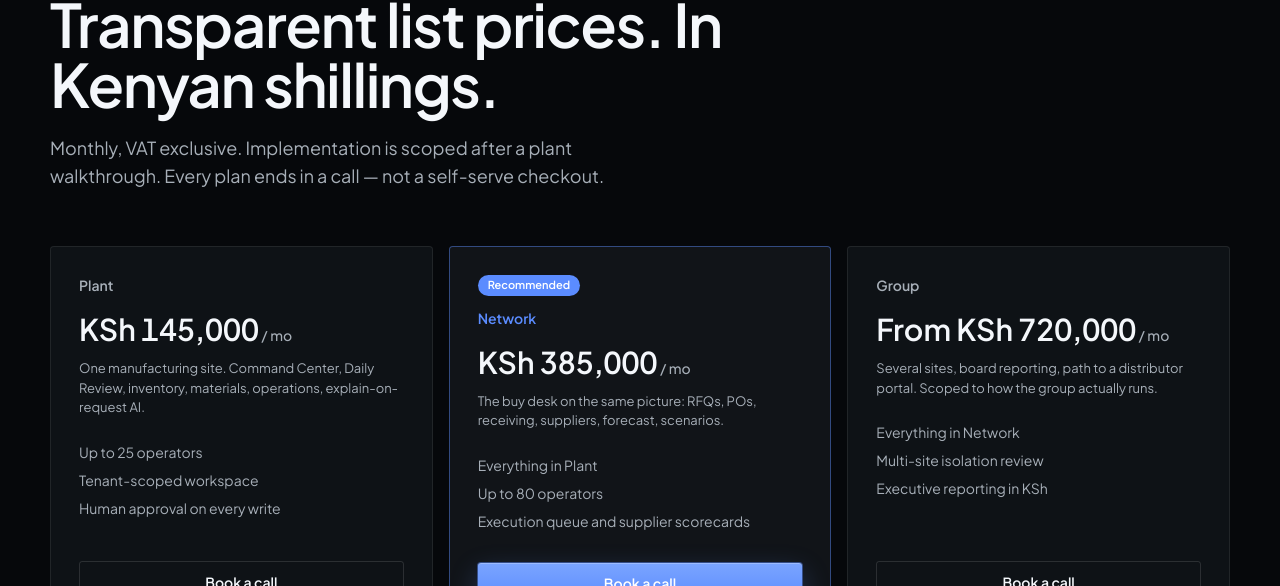
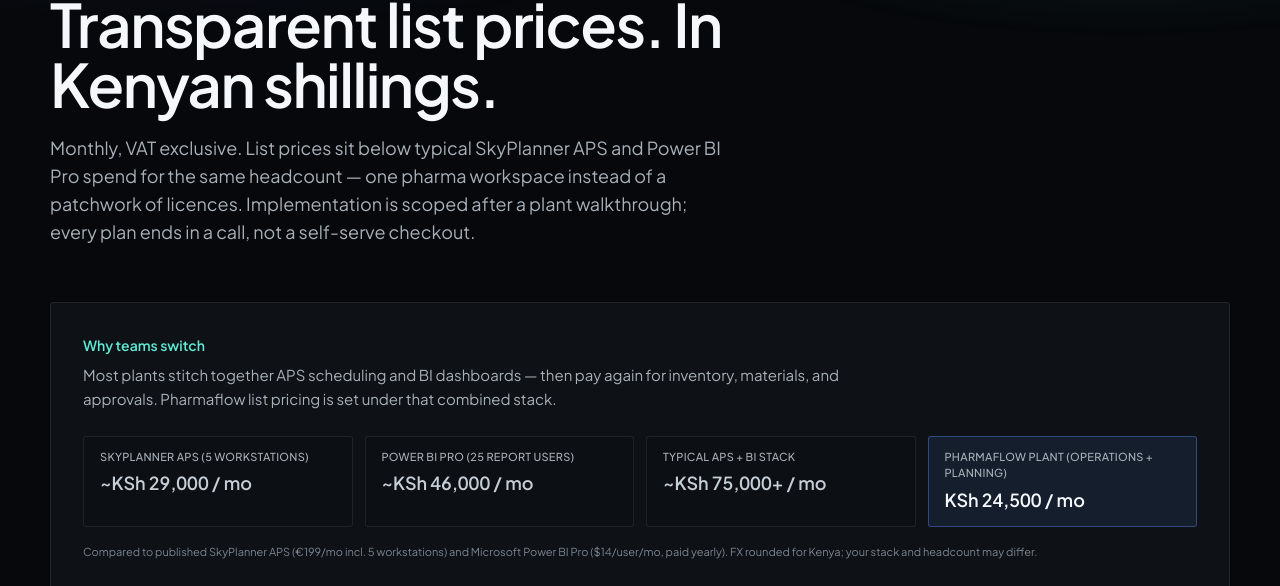
Before and after one commit to Kalpit12/PharmaFlow, a Next.js app: page /pricing in a window 1280 px wide. Shown: the part 214-800 px from the top of the page. Built offline with nearby package versions, Linux system fonts and the light colour scheme; no server answers.

Commit message:
Lower published pricing below typical APS and BI stack.
Adds SkyPlanner and Power BI comparison on pricing pages and reduces Plant, Network, and Group list prices in KSh.

```diff
--- a/src/components/landing/LandingPricingPlans.tsx
+++ b/src/components/landing/LandingPricingPlans.tsx
@@ -1,10 +1,37 @@
 import Link from "next/link";
 
-import { PLANS } from "./landing-copy";
+import { PLANS, PRICING_BENCHMARK } from "./landing-copy";
 
 export function LandingPricingPlans({ contactHref = "/#contact" }: { contactHref?: string }) {
   return (
-    <div className="mt-14 grid items-stretch gap-4 lg:grid-cols-3">
+    <div className="mt-14 space-y-10">
+      <div className="pf-surface rounded-xl border border-[#5EEAD4]/20 p-6 md:p-8">
+        <p className="text-sm font-semibold text-[#5EEAD4]">Why teams switch</p>
+        <p className="mt-2 max-w-3xl text-[15px] leading-relaxed text-[#A7AFB8]">
+          Most plants stitch together APS scheduling and BI dashboards — then pay again for inventory, materials, and
+          approvals. Pharmaflow list pricing is set under that combined stack.
+        </p>
+        <ul className="mt-6 grid gap-3 sm:grid-cols-2 lg:grid-cols-4">
+          {PRICING_BENCHMARK.rows.map((row) => (
+            <li
+              key={row.label}
+              className={
+                row.highlight
+                  ? "rounded-lg border border-[#5B8CFF]/40 bg-[#5B8CFF]/10 px-4 py-3"
+                  : "rounded-lg border border-white/8 bg-[#0A0D11]/40 px-4 py-3"
+              }
+            >
+              <p className="text-[11px] font-medium tracking-wide text-[#A7AFB8] uppercase">{row.label}</p>
+              <p className={`mt-1 text-lg font-semibold tabular-nums ${row.highlight ? "text-[#F4F7FB]" : "text-[#C5CDD6]"}`}>
+                {row.amount}
+              </p>
+            </li>
+          ))}
+        </ul>
+        <p className="mt-4 text-[11px] leading-relaxed text-[#7A8490]">{PRICING_BENCHMARK.footnote}</p>
+      </div>
+
+      <div className="grid items-stretch gap-4 lg:grid-cols-3">
       {PLANS.map((plan) => (
         <div key={plan.id} className="h-full">
           <div
@@ -25,6 +52,7 @@
               <span className="text-sm font-medium text-[#A7AFB8]">{plan.period}</span>
             </p>
             <p className="mt-3 text-[#A7AFB8]">{plan.body}</p>
+            <p className="mt-3 text-[13px] leading-relaxed text-[#5EEAD4]/90">{plan.savings}</p>
             <ul className="mt-6 flex-1 space-y-2 text-sm text-[#A7AFB8]">
               {plan.items.map((item) => (
                 <li key={item}>{item}</li>
@@ -43,6 +71,7 @@
           </div>
         </div>
       ))}
+      </div>
     </div>
   );
 }
--- a/src/components/landing/PharmaflowLanding.tsx
+++ b/src/components/landing/PharmaflowLanding.tsx
@@ -575,7 +575,7 @@
                 Transparent list prices. <span className="font-serif font-normal italic pf-gradient-word">In Kenyan shillings.</span>
               </h2>
               <p className="mt-4 max-w-xl text-lg text-[#9AA4B2]">
-                Plant, Network, and Group — monthly, VAT exclusive. Every plan ends in a call, not a checkout.
+                Plant, Network, and Group — monthly, VAT exclusive, below typical APS + BI stack spend. Every plan ends in a call, not a checkout.
               </p>
             </div>
             <LandingPricingPlans contactHref="#contact" />
--- a/src/components/landing/PricingPage.tsx
+++ b/src/components/landing/PricingPage.tsx
@@ -9,7 +9,7 @@
 import { Reveal } from "./Reveal";
 
 const PRICING_FAQ = FAQ.filter((item) =>
-  /ERP|implementation|medical advice|AI run/i.test(item.q),
+  /ERP|implementation|medical advice|AI run|SkyPlanner|Power BI/i.test(item.q),
 );
 
 export function PricingPage({ signedIn = false }: { signedIn?: boolean }) {
@@ -23,9 +23,10 @@
             <h1 className="mt-3 max-w-3xl text-4xl font-semibold tracking-tight md:text-6xl">
               Transparent list prices. In Kenyan shillings.
             </h1>
-            <p className="mt-5 max-w-xl text-lg text-[#A7AFB8]">
-              Monthly, VAT exclusive. Implementation is scoped after a plant walkthrough. Every plan ends in a call —
-              not a self-serve checkout.
+            <p className="mt-5 max-w-2xl text-lg text-[#A7AFB8]">
+              Monthly, VAT exclusive. List prices sit below typical SkyPlanner APS and Power BI Pro spend for the same
+              headcount — one pharma workspace instead of a patchwork of licences. Implementation is scoped after a plant
+              walkthrough; every plan ends in a call, not a self-serve checkout.
             </p>
             <LandingPricingPlans />
           </div>
--- a/src/components/landing/landing-copy.ts
+++ b/src/components/landing/landing-copy.ts
@@ -68,6 +68,10 @@
     a: "Book a call, walk the plant with us, then we scope a tenant workspace. List prices are on the pricing page; implementation is scoped after that walkthrough.",
   },
   {
+    q: "How does pricing compare to SkyPlanner or Power BI?",
+    a: "SkyPlanner publishes APS from about €199 per month (five workstations). Power BI Pro is about $14 per user per month for shared reports. Pharmaflow list prices sit below buying APS and BI separately for the same team — because planning, inventory, materials, and governance ship in one tenant workspace.",
+  },
+  {
     q: "Is this medical advice?",
     a: "No. Pharmaflow analyzes business and operational data. It does not provide clinical or medical advice.",
   },
@@ -82,32 +86,47 @@
   { t: "06:31", domain: "Traceability", tone: "info", text: "Partial downstream allocation on lot" },
 ] as const;
 
+/** Public competitor list prices used for illustration only (VAT excl., Oct 2026). */
+export const PRICING_BENCHMARK = {
+  footnote:
+    "Compared to published SkyPlanner APS (€199/mo incl. 5 workstations) and Microsoft Power BI Pro ($14/user/mo, paid yearly). FX rounded for Kenya; your stack and headcount may differ.",
+  rows: [
+    { label: "SkyPlanner APS (5 workstations)", amount: "~KSh 29,000 / mo" },
+    { label: "Power BI Pro (25 report users)", amount: "~KSh 46,000 / mo" },
+    { label: "Typical APS + BI stack", amount: "~KSh 75,000+ / mo" },
+    { label: "Pharmaflow Plant (operations + planning)", amount: "KSh 24,500 / mo", highlight: true },
+  ],
+} as const;
+
 export const PLANS = [
   {
     id: "plant",
     name: "Plant",
-    price: "KSh 145,000",
+    price: "KSh 24,500",
     period: " / mo",
-    body: "One manufacturing site. Command Center, Daily Review, inventory, materials, operations, explain-on-request AI.",
+    body: "One manufacturing site. Command Center, Daily Review, inventory, materials, finite-capacity operations, explain-on-request AI.",
     items: ["Up to 25 operators", "Tenant-scoped workspace", "Human approval on every write"],
+    savings: "List price below SkyPlanner APS alone — full pharma workspace, not scheduling-only.",
     featured: false,
   },
   {
     id: "network",
     name: "Network",
-    price: "KSh 385,000",
+    price: "KSh 52,000",
     period: " / mo",
     body: "The buy desk on the same picture: RFQs, POs, receiving, suppliers, forecast, scenarios.",
     items: ["Everything in Plant", "Up to 80 operators", "Execution queue and supplier scorecards"],
+    savings: "Typically ~30% less than APS + Power BI Pro for 25 seats — one licence, not per-user BI tax.",
     featured: true,
   },
   {
     id: "group",
     name: "Group",
-    price: "From KSh 720,000",
+    price: "From KSh 94,000",
     period: " / mo",
     body: "Several sites, board reporting, path to a distributor portal. Scoped to how the group actually runs.",
     items: ["Everything in Network", "Multi-site isolation review", "Executive reporting in KSh"],
+    savings: "Multi-site command without stacking APS, BI, and integration quotes per plant.",
     featured: false,
   },
 ] as const;
```
